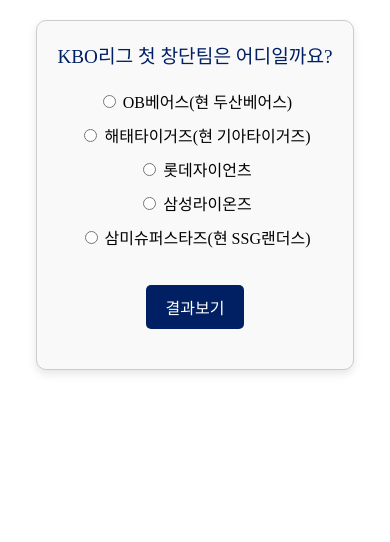
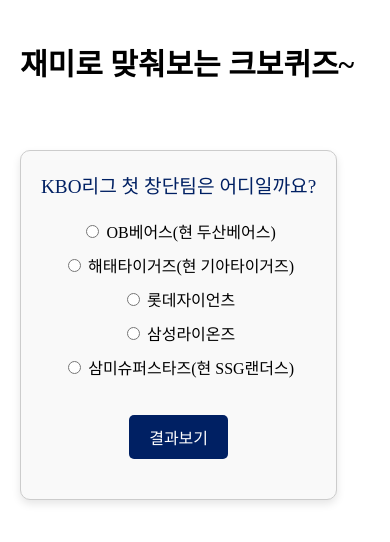
Before and after one commit to Deokwon-Kim/KBOQUIZ, a plain HTML site: page index.html in a window 390 px wide. Drawn offline with Linux system fonts and the light colour scheme; a web font is replaced by a local one.

Commit message:
KBO퀴즈 업데이트

```diff
--- a/index.html
+++ b/index.html
@@ -25,17 +25,22 @@
             margin: 20px;
             display: flex;
         }
+        h1 {
+            font-size: 30px;
+        }
         .quiz-container {
             max-width: 600px;
-            margin: 0 10px;
+            margin: 10 50px;
             border: 1px solid #ccc;
             padding: 20px;
             border-radius: 10px;
             background-color: #f9f9f9;
             box-shadow: 0 4px 8px rgba(0, 0, 0, 0.1);
         }
-        @media screen and (min-width:375px) and (max-width:400px) {
+        @media screen and (min-width:375px) and (max-width:430px) {
         .quiz-container {
+            position: absolute;
+            top: 150px;
             margin: auto;
             border: 1px solid #ccc;
             padding: 20px;
@@ -77,6 +82,7 @@
     </style>
 </head>
 <body>
+    <h1>재미로 맞춰보는 크보퀴즈~</h1>
     <div class="quiz-container">
         <div class="question" id="question"> is the capital of France?</div>
         <ul class="options" id="options">
```
